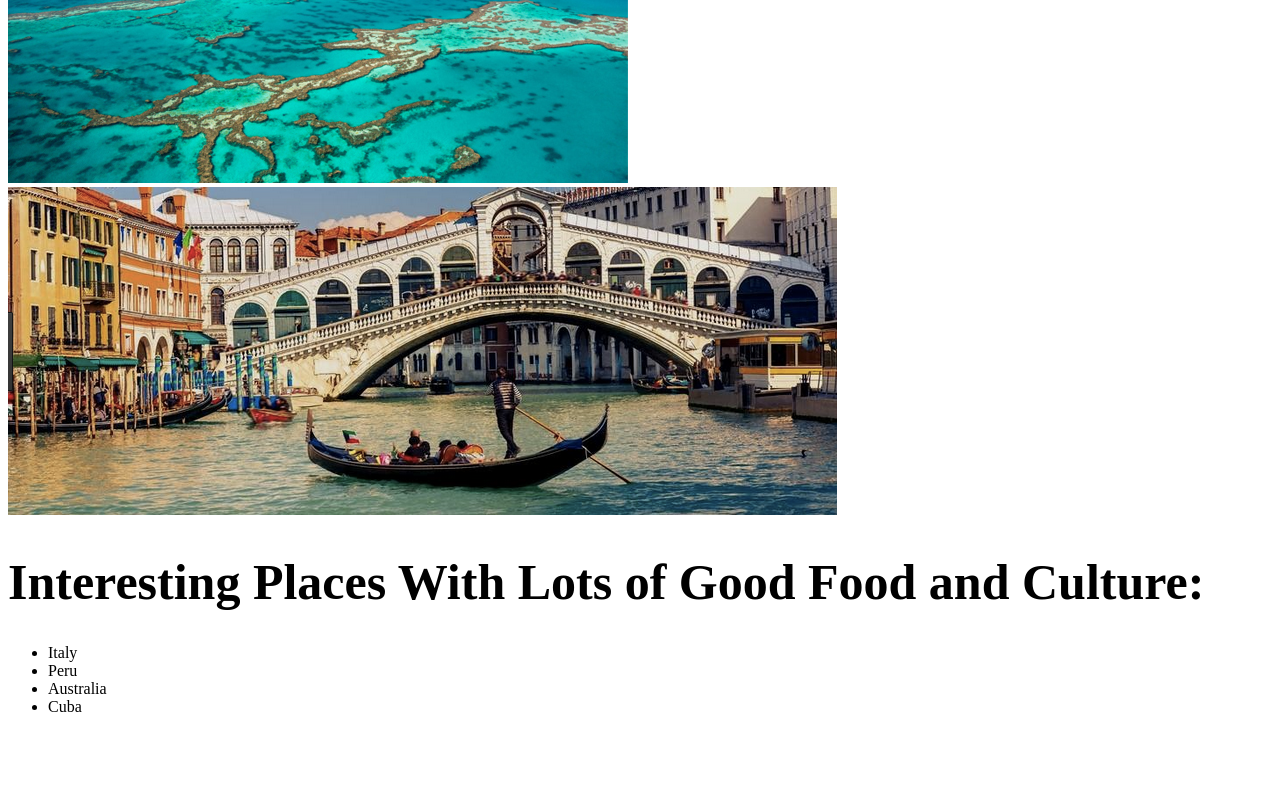
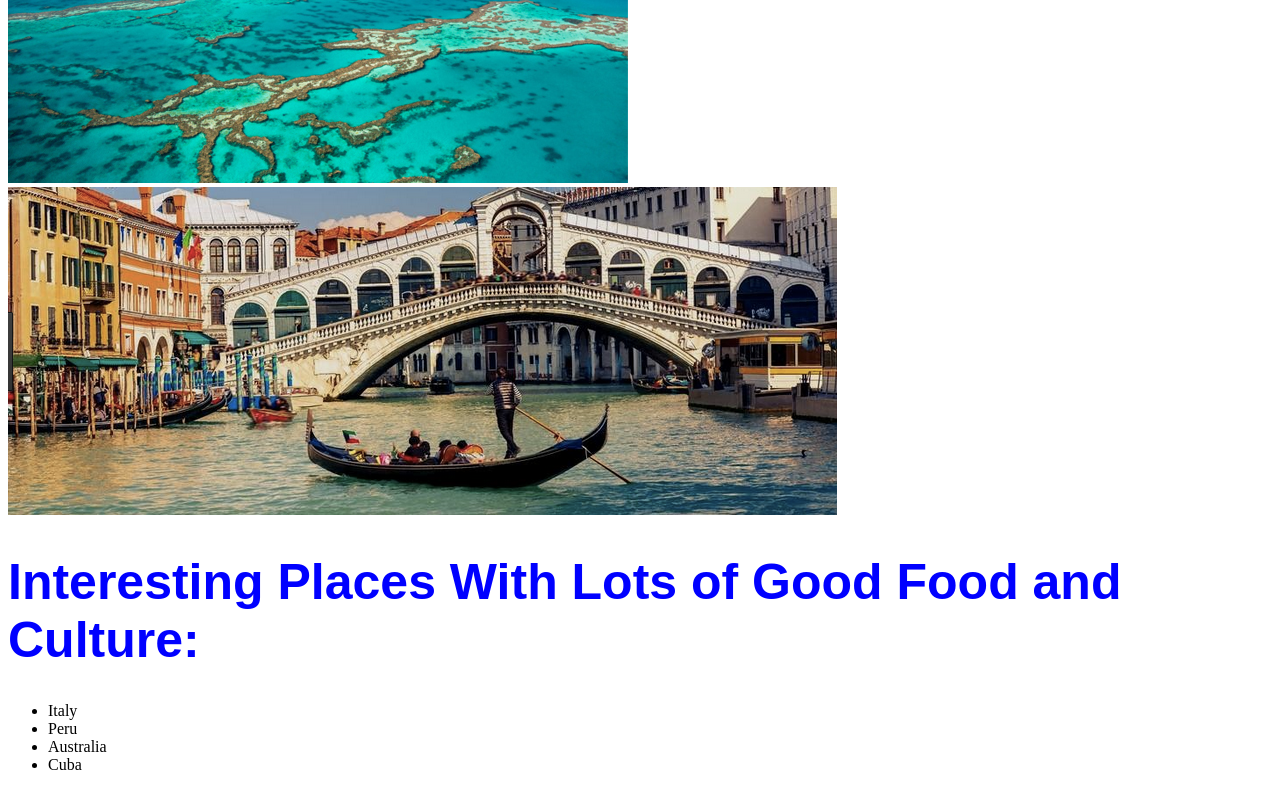
Before and after one commit to mstessamac/Independent-Project-1, a plain HTML site: page favorite-places.html in a window 1280 px wide. Shown: the part 700-1490 px from the top of the page. Before the commit the page ends 1432 px from the top, so only its background shows below. Drawn offline with Linux system fonts and the light colour scheme.

Commit message:
add h1 id

```diff
--- a/favorite-places.css
+++ b/favorite-places.css
@@ -1,9 +1,9 @@
-title{
+h1{
 font-family: fantasy;
 font-size: 50px;
 color: blue;
 }
 
-h1 {font-size: 50px;
-color: Black;
+h1 #h1{font-size: 50px;
+color: teal;
  }
```
